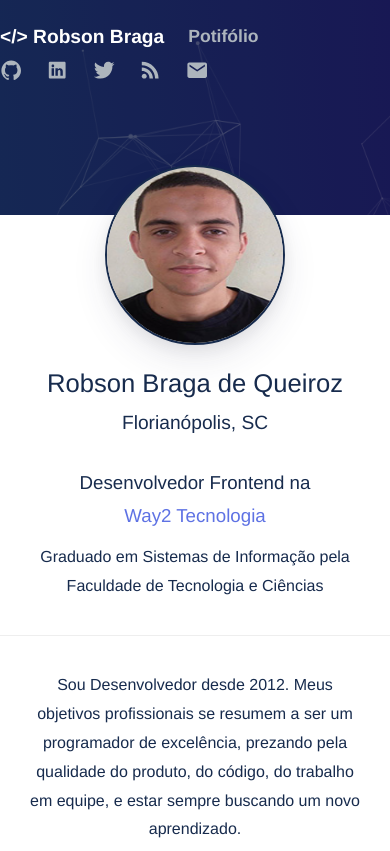
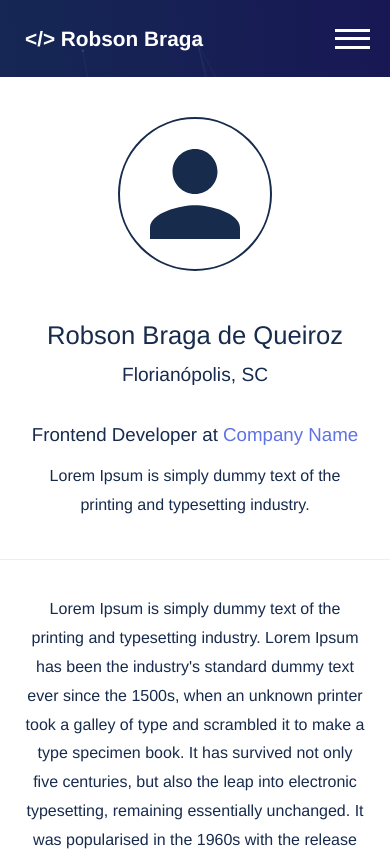
Before and after one commit to rbqdev/vue-portifolio, a Vue app: page / in a window 390 px wide. Shown: the top 851 px of the page. Built offline with nearby package versions, Linux system fonts and the light colour scheme.

Commit message:
Edits styles and menu mobile

```diff
--- a/src/App.vue
+++ b/src/App.vue
@@ -60,6 +60,11 @@ export default {
     position: absolute;
     bottom: -6px;
     width: 100%;
+
+    @media only screen and (max-width: 767px) {
+      fill: #fff;
+    }
   }
+
 }
 </style>
--- a/src/global.scss
+++ b/src/global.scss
@@ -21,6 +21,7 @@ html {
 *:after {
   margin: 0;
   padding: 0;
+  border: 0;
   box-sizing: inherit;
 }
 
@@ -56,8 +57,14 @@ img {
 }
 
 a,
-img {
+img,
+button {
   outline: none;
+}
+
+a,
+button {
+  cursor: pointer;
 }
 
 a {
@@ -112,17 +119,18 @@ a {
 .btn {
   position: relative;
   display: inline-block;
-  padding: 6px 12px;
+  padding: 5px 12px;
   letter-spacing: .025em;
   text-align: center;
   text-transform: uppercase;
-  font-size: 0.8em;
+  font-size: 14px;
   font-weight: 600;
   line-height: 1.5;
   vertical-align: middle;
   white-space: nowrap;
   border: 1px solid transparent;
   border-radius: .25rem;
+  letter-spacing: 1px;
   transition: all .2s ease;
   will-change: transform;
   user-select: none;
@@ -147,17 +155,24 @@ a {
 
 // Responsive Styles
 @media only screen and (max-width: 767px) {
+
+  body {
+    background: #fff;
+  }
+
   .container {
-    padding-left: 0;
-    padding-right: 0;
-    margin-left: 0;
-    margin-right: 0;
+    &.no-margin-responsive {
+      padding-left: 0;
+      padding-right: 0;
+      margin-left: 0;
+      margin-right: 0;
+    }
   }
 
   // Card
   .card {
     border: 0;
-    border-radius: 0;
+    // border-radius: 0;
     box-shadow: none !important;
   }
 
--- a/src/layouts/Header.vue
+++ b/src/layouts/Header.vue
@@ -1,46 +1,48 @@
 <template>
-  <div id="nav" class="nav">
+  <div
+    id="nav"
+    class="nav"
+    :class="{'navbar-visible': isNavbarVisible, 'navbar-hiding': navBarHiding}"
+  >
     <div class="nav-container container flex flex-justify-between">
-      <ul class="nav-links flex">
+      <ul class="nav-links nav-links-left flex">
         <li class="nav-link nav-link-home">
           <router-link to="/" aria-label="'</> Robson Braga'"></router-link>
         </li>
+      </ul>
+      <!-- Links -->
+      <button type="button" class="navbar-toggle" @click="toggleNavbar()">
+        <span class="line"></span>
+      </button>
+      <ul class="nav-links nav-links-right flex">
         <li class="nav-link">
           <router-link to="/portifolio">Potifólio</router-link>
         </li>
-      </ul>
-      <!-- Links -->
-      <ul class="nav-social flex">
+        <li class="nav-link">
+          <router-link to="/contato">Contato</router-link>
+        </li>
         <li class="nav-link nav-link-social">
-          <a href="https://github.com/rbqdev" target="_blank" rel="noopener">
+          <a href="#0" target="_blank" rel="noopener">
             <ion-icon name="logo-github"></ion-icon>
           </a>
         </li>
         <li class="nav-link nav-link-social">
-          <a
-            href="https://www.linkedin.com/in/robson-braga-de-queiroz-51638714b/"
-            target="_blank"
-            rel="noopener"
-          >
+          <a href="#0" target="_blank" rel="noopener">
             <ion-icon name="logo-linkedin"></ion-icon>
           </a>
         </li>
         <li class="nav-link nav-link-social">
-          <a href="https://twitter.com/rbqdev" target="_blank" rel="noopener">
+          <a href="#0" target="_blank" rel="noopener">
             <ion-icon name="logo-twitter"></ion-icon>
           </a>
         </li>
         <li class="nav-link nav-link-social">
-          <a
-            href="https://stackoverflow.com/users/10560743/robson-braga"
-            target="_blank"
-            rel="noopener"
-          >
+          <a href="#0" target="_blank" rel="noopener">
             <ion-icon name="logo-rss"></ion-icon>
           </a>
         </li>
         <li class="nav-link nav-link-social">
-          <a href="mailTo:rbq.dev@gmail.com">
+          <a href="#0">
             <ion-icon name="mail"></ion-icon>
           </a>
         </li>
@@ -50,15 +52,81 @@
   </div>
 </template>
 
+<script>
+export default {
+  data() {
+    return {
+      isNavbarVisible: false,
+      navBarHiding: false
+    };
+  },
+  methods: {
+    toggleNavbar() {
+      if (this.isNavbarVisible) {
+        this.navBarHiding = true;
+      }
+
+      this.isNavbarVisible = !this.isNavbarVisible;
+
+      setTimeout(() => {
+        this.navBarHiding = false;
+      }, 350);
+    }
+  }
+};
+</script>
+
+
 <style lang="scss">
+@import "../assets/scss/colors";
+
 .nav {
   padding: 20px 0;
 }
 
-.nav-links {
-  -webkit-box-flex: 1;
-  -ms-flex-positive: 1;
-  flex-grow: 1;
+.nav-container {
+  display: flex;
+  justify-content: space-between;
+}
+
+.navbar-toggle {
+  display: none;
+
+  @media only screen and (max-width: 767px) {
+    display: flex;
+    align-items: center;
+    min-width: 35px;
+    min-height: 20px;
+    border: 0;
+    background-color: transparent;
+    position: absolute;
+    right: 20px;
+    z-index: 3;
+
+    span {
+      width: 100%;
+      height: 3px;
+      display: block;
+      background: #fff;
+      position: relative;
+
+      &:before,
+      &:after {
+        content: "";
+        width: 100%;
+        height: 3px;
+        display: block;
+        background: #fff;
+        transition: 0.3s all;
+      }
+      &:before {
+        transform: translateY(-8px);
+      }
+      &:after {
+        transform: translateY(6px);
+      }
+    }
+  }
 }
 
 .nav-link {
@@ -78,6 +146,8 @@
     font-size: 1.1em;
     font-weight: bold;
     color: #adb5bd;
+    display: flex;
+    align-items: center;
     -webkit-transition: 0.2s;
     transition: 0.2s;
 
@@ -95,7 +165,7 @@
 
   &-home {
     a {
-      font-size: 1.2em;
+      font-size: 1.3em;
 
       &:before {
         content: "</> Robson Braga";
@@ -103,4 +173,133 @@
     }
   }
 }
+
+@media only screen and (max-width: 767px) {
+  .nav-container {
+    padding: 0 25px !important;
+  }
+  .nav-links-right {
+    position: absolute;
+    left: 10px;
+    top: 10px;
+    width: calc(100% - 20px);
+    padding: 60px 15px 20px;
+    border-radius: 0.25rem;
+    background: #fff;
+    -webkit-box-shadow: 0 50px 100px rgba(50, 50, 93, 0.1),
+      0 15px 35px rgba(50, 50, 93, 0.15), 0 5px 15px rgba(0, 0, 0, 0.1);
+    box-shadow: 0 50px 100px rgba(50, 50, 93, 0.1),
+      0 15px 35px rgba(50, 50, 93, 0.15), 0 5px 15px rgba(0, 0, 0, 0.1);
+    flex-direction: column;
+    /* transform: translate(0, -10px) perspective(200px) rotateX(-2deg); */
+    opacity: 0;
+    visibility: hidden;
+    transition: visibility 0.25s, opacity 0.45s, transform 0.25s;
+    z-index: 1;
+
+    .nav-link {
+      margin: 0 0 15px;
+      display: flex;
+      align-items: center;
+      justify-content: center;
+
+      a {
+        color: $default;
+        line-height: 1;
+      }
+      &:first-child {
+        border-top: 1px solid #eee;
+        padding-top: 15px;
+      }
+      &:last-child {
+        margin: 0;
+      }
+    }
+  }
+
+  .navbar-visible {
+    .nav-links-left {
+      z-index: 2;
+
+      a {
+        color: $default !important;
+      }
+    }
+    .nav-links-right {
+      transform: none;
+      opacity: 1;
+      visibility: visible;
+    }
+
+    .navbar-toggle {
+      span,
+      span:before,
+      span:after {
+        background: $default;
+      }
+
+      span {
+        background: transparent;
+      }
+
+      span:before {
+        animation: 0.35s navtoggle-before-in forwards;
+      }
+      span:after {
+        animation: 0.35s navtoggle-after-in forwards;
+      }
+    }
+  }
+
+  .navbar-hiding {
+    .navbar-toggle {
+      span:before {
+        animation: 0.35s navtoggle-before-out forwards;
+      }
+      span:after {
+        animation: 0.35s navtoggle-after-out forwards;
+      }
+    }
+  }
+
+  @keyframes navtoggle-before-in {
+    50% {
+      transform: translateY(0);
+    }
+    100% {
+      transform: rotate(45deg);
+    }
+  }
+  @keyframes navtoggle-after-in {
+    50% {
+      transform: translateY(0);
+    }
+    100% {
+      transform: rotate(-45deg) translate(2px, -2px);
+    }
+  }
+
+  @keyframes navtoggle-before-out {
+    0% {
+      transform: rotate(0);
+    }
+    50% {
+      transform: translate(0, 0);
+    }
+    100% {
+      transform: translateY(-8px);
+    }
+  }
+  @keyframes navtoggle-after-out {
+    0% {
+      transform: rotate(0);
+    }
+    50% {
+      transform: translate(0, 0);
+    }
+    100% {
+      transform: translateY(6px);
+    }
+  }
+}
 </style>
--- a/src/views/Home.vue
+++ b/src/views/Home.vue
@@ -4,7 +4,8 @@
       <div class="card card-profile shadow">
         <div class="card-header flex">
           <div class="avatar flex">
-            <img src="../assets/img/avatar.jpg" class="shadow" alt="Avatar">
+            <!-- <img src="../assets/img/avatar.jpg" class="image shadow" alt="Avatar"> -->
+            <ion-icon name="person" class="image"></ion-icon>
           </div>
         </div>
         <!-- card-header -->
@@ -15,25 +16,23 @@
           </div>
           <div class="card-content__info professional-info">
             <h3 class="work">
-              Desenvolvedor Frontend na
+              Frontend Developer at
               <a
-                href="http://way2.com.br/"
+                href="#0"
                 class="company"
                 target="_blank"
                 rel="noopener"
-              >Way2 Tecnologia</a>
+              >Company Name</a>
             </h3>
-            <h4 class="education text-light">
-              Graduado em
-              <strong class="course text-regular">Sistemas de Informação</strong> pela
-              <strong class="school text-regular">Faculdade de Tecnologia e Ciências</strong>
-            </h4>
+            <h4
+              class="education"
+            >Lorem Ipsum is simply dummy text of the printing and typesetting industry.</h4>
           </div>
         </div>
         <!-- card-content -->
         <div class="card-footer">
-          <p>Sou Desenvolvedor desde 2012. Meus objetivos profissionais se resumem a ser um programador de excelência, prezando pela qualidade do produto, do código, do trabalho em equipe, e estar sempre buscando um novo aprendizado.</p>
-          <router-link to="/portifolio" class="btn btn-default">Ver meu potifólio</router-link>
+          <p>Lorem Ipsum is simply dummy text of the printing and typesetting industry. Lorem Ipsum has been the industry's standard dummy text ever since the 1500s, when an unknown printer took a galley of type and scrambled it to make a type specimen book. It has survived not only five centuries, but also the leap into electronic typesetting, remaining essentially unchanged. It was popularised in the 1960s with the release of Letraset sheets containing Lorem Ipsum passages, and more recently with desktop publishing software like Aldus PageMaker including versions of Lorem Ipsum.</p>
+          <router-link to="/portifolio" class="btn btn-default">Ver Portifólio</router-link>
         </div>
         <!-- card-footer -->
       </div>
@@ -52,10 +51,10 @@ export default {
 @import "../assets/scss/colors";
 
 .card-profile {
-  margin-top: 100px;
   min-height: 400px;
 
   .card-header {
+    padding-top: 40px;
     min-height: 60px;
     justify-content: center;
 
@@ -63,20 +62,19 @@ export default {
       position: relative;
       width: 100%;
 
-      img {
-        position: absolute;
-        top: calc(50% - -10px);
-        left: 50%;
-        width: 180px;
-        height: 180px;
+      .image {
+        width: 120px;
+        height: 120px;
+        margin: 0 auto;
         border-radius: 100%;
-        border: 2px solid $default;
-        transform: translate(-50%, -50%);
+        border: 2px solid #172b4d;
+        padding: 15px;
+        visibility: visible;
       }
     }
   }
   .card-content {
-    padding: 85px 25px 0;
+    padding: 25px;
     text-align: center;
 
     &__info {
@@ -102,7 +100,7 @@ export default {
 
 .card-footer {
   border-top: 1px solid #eee;
-  margin-top: 35px;
+  margin-top: 15px;
   padding: 35px 25px;
   text-align: center;
 
@@ -110,4 +108,15 @@ export default {
     margin: 35px 0 0;
   }
 }
+
+@media only screen and (max-width: 767px) {
+  .content-home {
+    .container {
+      padding: 0;
+    }
+    .card {
+      border-radius: 0;
+    }
+  }
+}
 </style>
```
Also changed, not shown: src/assets/img/avatar.jpg (deleted), src/assets/scss/colors.scss (line endings or trailing spaces).
